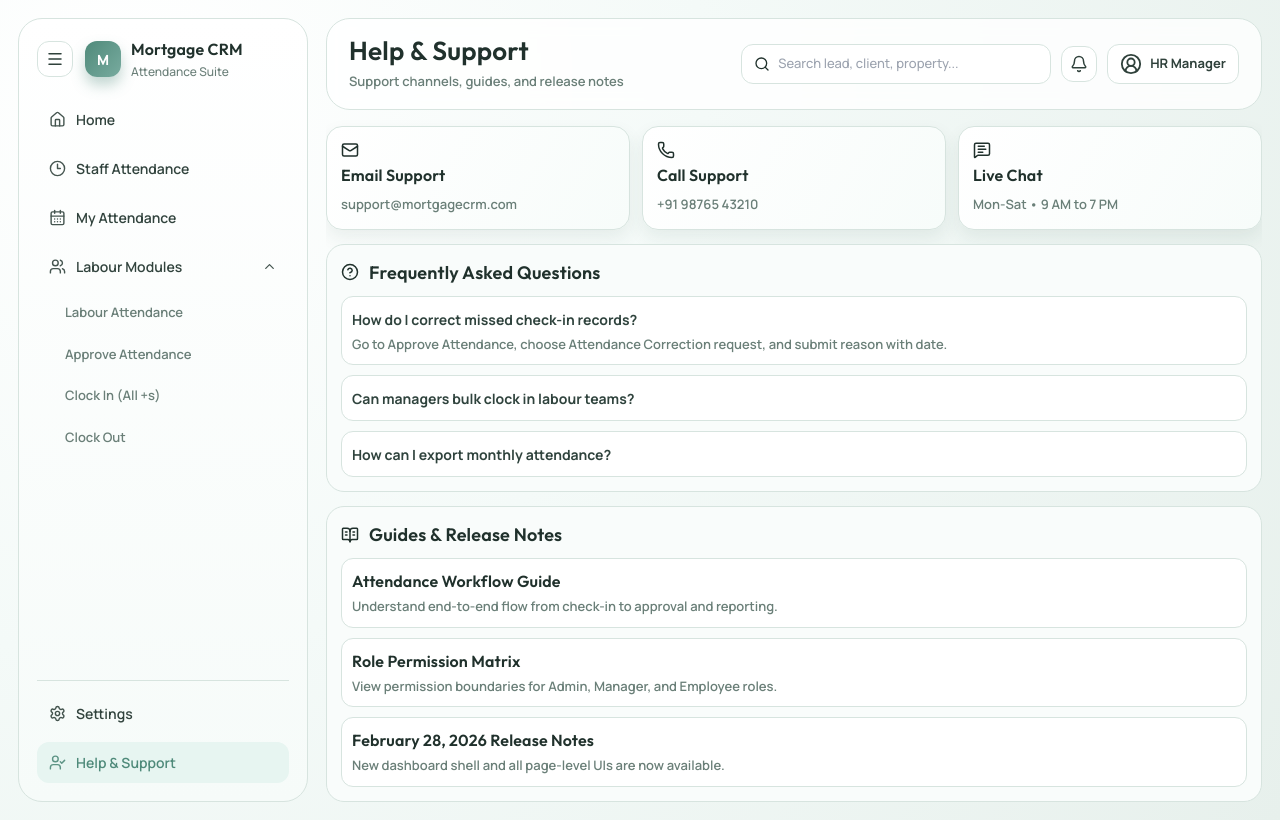
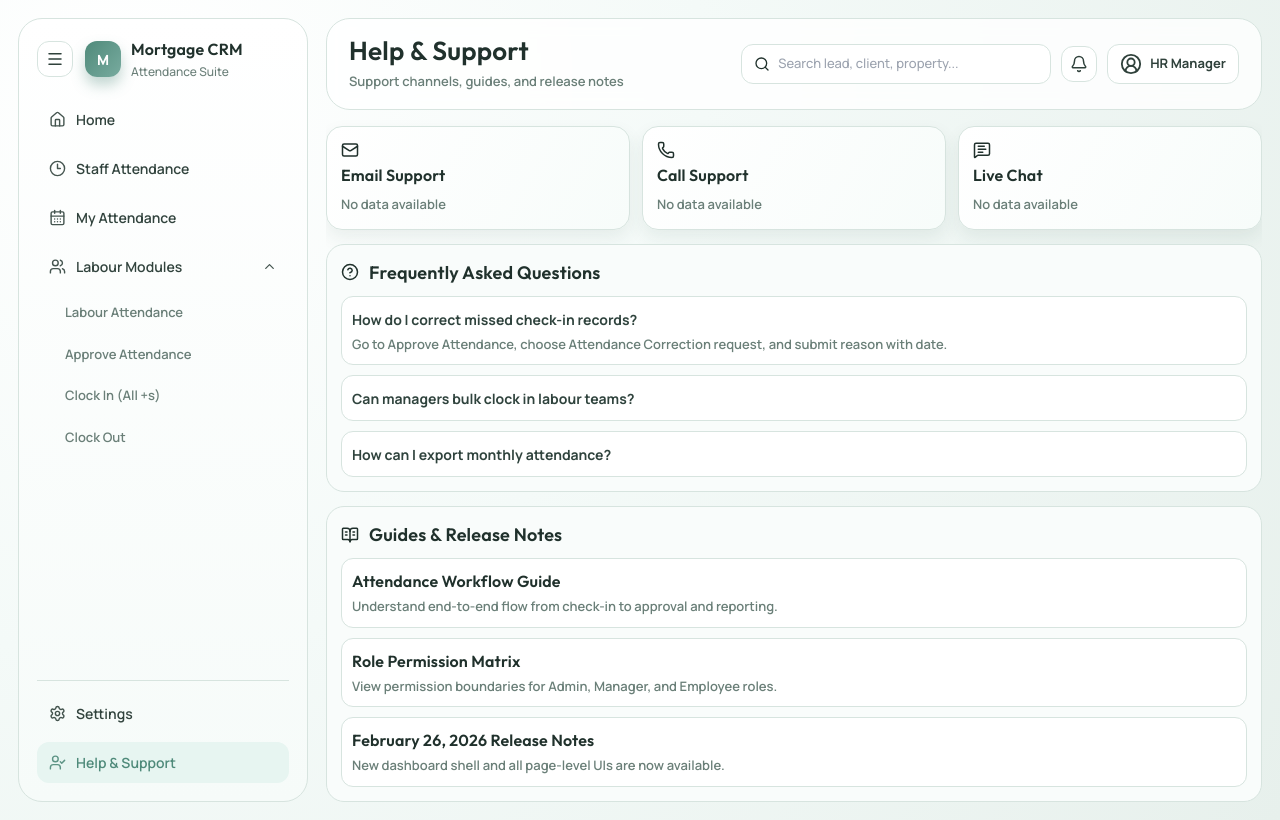
Before and after one commit to surya489/attendence-tracker, a React (Create React App) app: page /help-support in a window 1280 px wide. Built offline with nearby package versions, Linux system fonts and the light colour scheme.

Commit message:
feat: update favicon removal and enhance meta tags for SEO

```diff
--- a/public/index.html
+++ b/public/index.html
@@ -2,13 +2,17 @@
 <html lang="en">
   <head>
     <meta charset="utf-8" />
-    <link rel="icon" href="%PUBLIC_URL%/favicon.ico" />
     <meta name="viewport" content="width=device-width, initial-scale=1" />
-    <meta name="theme-color" content="#000000" />
+    <meta name="theme-color" content="#5b978d" />
     <meta
       name="description"
-      content="Web site created using create-react-app"
+      content="CRM HR Portal for attendance, approvals, labour operations, and workforce management."
     />
+    <meta name="application-name" content="CRM HR Portal" />
+    <meta name="keywords" content="HR CRM, attendance tracker, staff attendance, labour attendance, approvals, workforce management" />
+    <meta property="og:title" content="CRM HR Portal" />
+    <meta property="og:description" content="Attendance and workforce operations dashboard for HR teams and managers." />
+    <meta property="og:type" content="website" />
     <link rel="apple-touch-icon" href="%PUBLIC_URL%/logo192.png" />
     <!--
       manifest.json provides metadata used when your web app is installed on a
@@ -24,7 +28,7 @@
       work correctly both with client-side routing and a non-root public URL.
       Learn how to configure a non-root public URL by running `npm run build`.
     -->
-    <title>React App</title>
+    <title>CRM HR Portal</title>
   </head>
   <body>
     <noscript>You need to enable JavaScript to run this app.</noscript>
--- a/src/components/layout/CrmShell.jsx
+++ b/src/components/layout/CrmShell.jsx
@@ -41,7 +41,7 @@ export const CrmShell = () => {
   const [isAttendanceOpen, setIsAttendanceOpen] = useState(true);
 
   const pageMeta = {
-    '/': { title: 'Home Dashboard', subtitle: 'Mortgage CRM snapshot and team pulse' },
+    '/': { title: 'Home Dashboard', subtitle: 'CRM snapshot and team pulse' },
     '/staff-attendance': { title: 'Staff Attendance', subtitle: 'Track attendance across departments and shifts' },
     '/my-attendance': { title: 'My Attendance', subtitle: 'Personal check-in, check-out, and leave logs' },
     '/labour-attendance': { title: 'Labour Attendance', subtitle: 'Daily labour tracking with team level controls' },
--- a/src/pages/HelpSupportPage.jsx
+++ b/src/pages/HelpSupportPage.jsx
@@ -1,4 +1,4 @@
-import { useState } from 'react';
+import { useMemo, useState } from 'react';
 import { BookOpenText, CircleHelp, Mail, MessageSquareText, Phone } from 'lucide-react';
 import { SurfaceCard } from '../components/common/SurfaceCard';
 
@@ -22,6 +22,37 @@ const faqs = [
 
 export const HelpSupportPage = () => {
   const [openFaq, setOpenFaq] = useState(faqs[0].id);
+  const todayLabel = useMemo(
+    () =>
+      new Date(Date.now()).toLocaleDateString('en-US', {
+        year: 'numeric',
+        month: 'long',
+        day: '2-digit',
+      }),
+    []
+  );
+
+  const guides = useMemo(
+    () =>
+      [
+        {
+          id: 'g1',
+          title: 'Attendance Workflow Guide',
+          description: 'Understand end-to-end flow from check-in to approval and reporting.',
+        },
+        {
+          id: 'g2',
+          title: 'Role Permission Matrix',
+          description: 'View permission boundaries for Admin, Manager, and Employee roles.',
+        },
+        {
+          id: 'g3',
+          title: `${todayLabel} Release Notes`,
+          description: 'New dashboard shell and all page-level UIs are now available.',
+        },
+      ].filter((item) => item.title && item.description),
+    [todayLabel]
+  );
 
   return (
     <section className="helpPage">
@@ -29,17 +60,17 @@ export const HelpSupportPage = () => {
         <SurfaceCard className="helpCard elevatedCard">
           <Mail size={18} />
           <h3>Email Support</h3>
-          <p>support@mortgagecrm.com</p>
+          <p>No data available</p>
         </SurfaceCard>
         <SurfaceCard className="helpCard elevatedCard">
           <Phone size={18} />
           <h3>Call Support</h3>
-          <p>+91 98765 43210</p>
+          <p>No data available</p>
         </SurfaceCard>
         <SurfaceCard className="helpCard elevatedCard">
           <MessageSquareText size={18} />
           <h3>Live Chat</h3>
-          <p>Mon-Sat • 9 AM to 7 PM</p>
+          <p>No data available</p>
         </SurfaceCard>
       </div>
 
@@ -66,18 +97,12 @@ export const HelpSupportPage = () => {
           <h3>Guides & Release Notes</h3>
         </div>
         <div className="guideList">
-          <div>
-            <h4>Attendance Workflow Guide</h4>
-            <p>Understand end-to-end flow from check-in to approval and reporting.</p>
-          </div>
-          <div>
-            <h4>Role Permission Matrix</h4>
-            <p>View permission boundaries for Admin, Manager, and Employee roles.</p>
-          </div>
-          <div>
-            <h4>February 28, 2026 Release Notes</h4>
-            <p>New dashboard shell and all page-level UIs are now available.</p>
-          </div>
+          {guides.map((guide) => (
+            <div key={guide.id}>
+              <h4>{guide.title}</h4>
+              <p>{guide.description}</p>
+            </div>
+          ))}
         </div>
       </article>
     </section>
```
Also changed, not shown: public/manifest.json, 1 other file (tests, documents, lock files or other folders).
